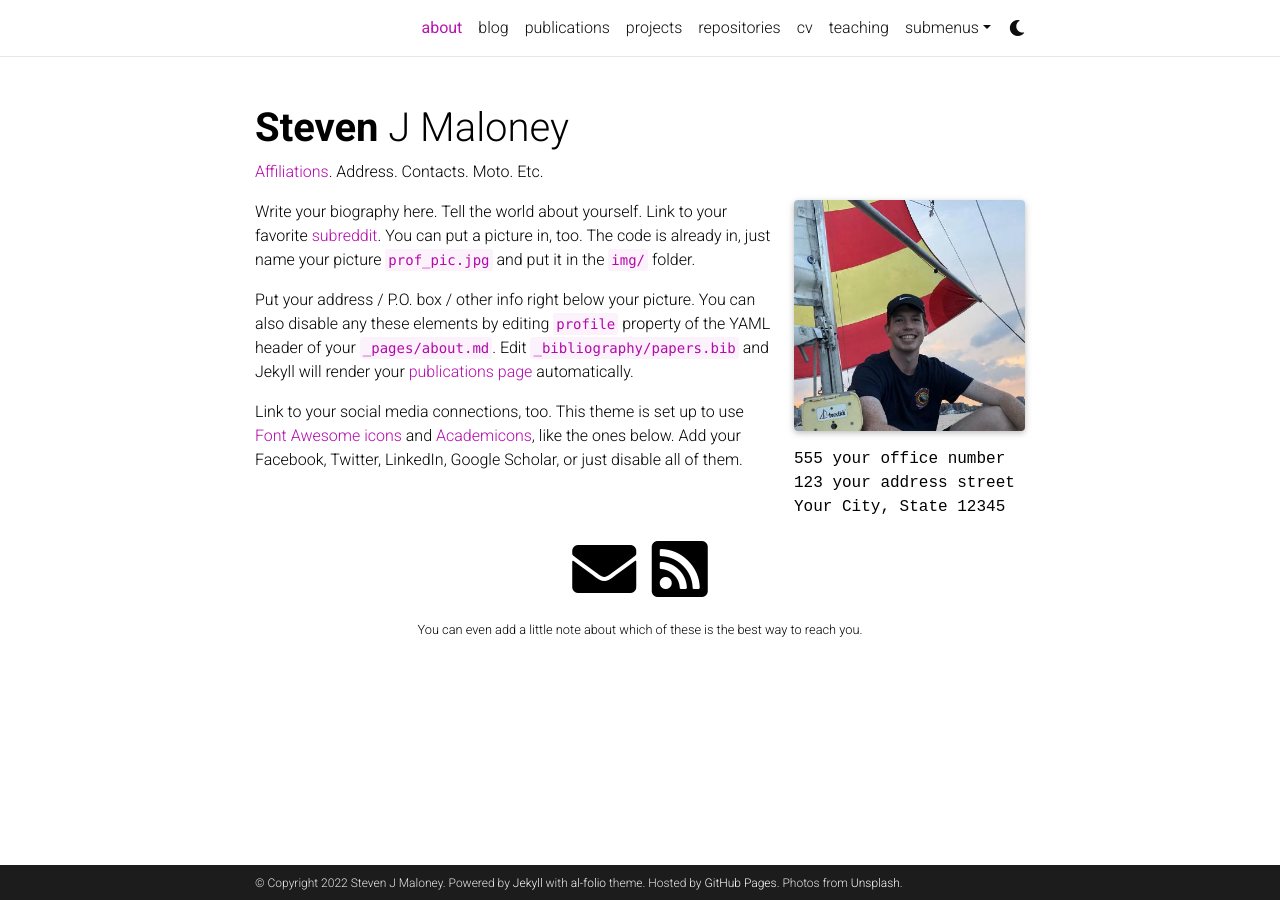
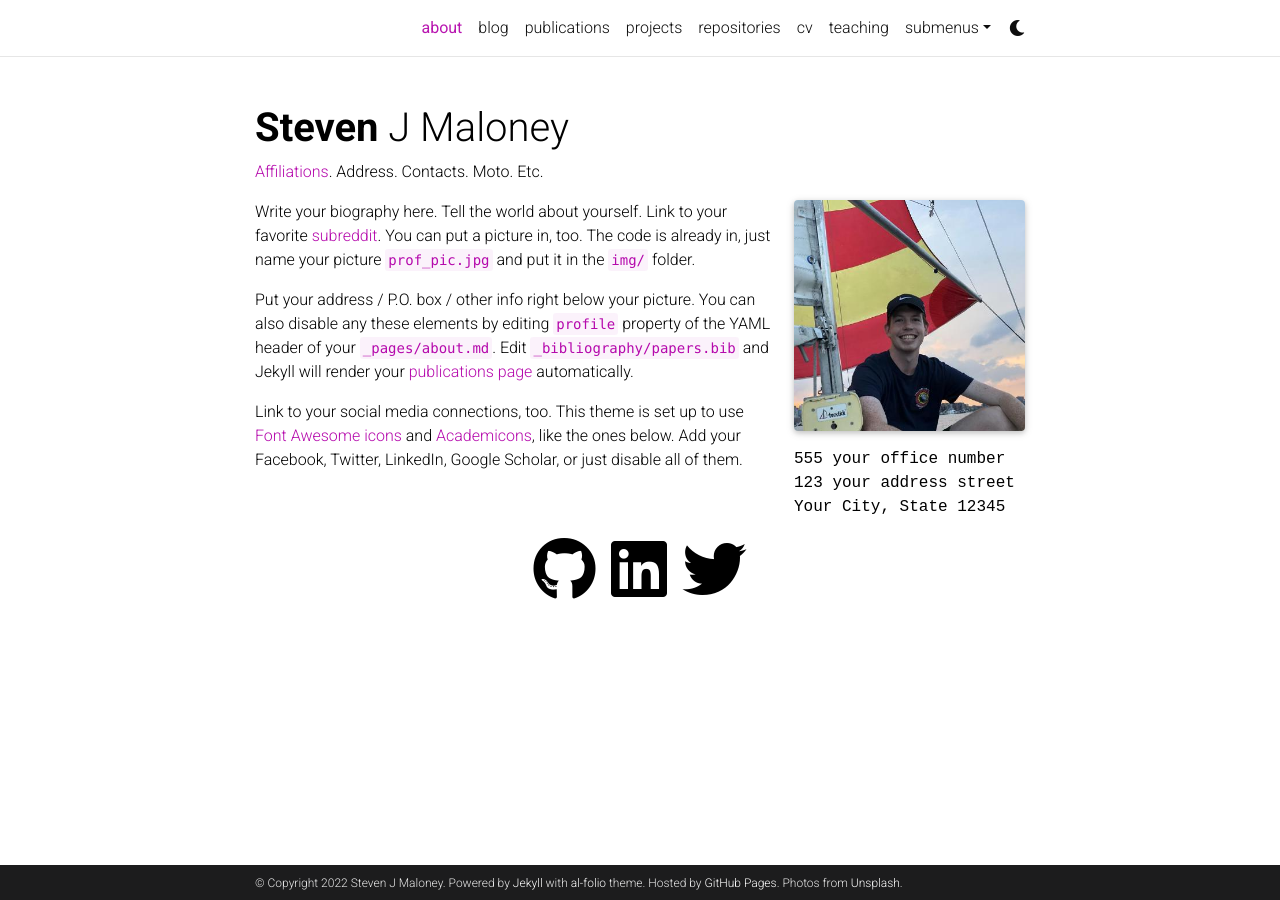
Before and after one commit to stevie1gear/stevie1gear.github.io, a Jekyll site: the page built from _pages/about.md, in a window 1280 px wide. Built offline with Jekyll 4.4.1, drawn with Linux system fonts in a browser that asks for light colours; full-size pictures stand in for the smaller copies a plugin makes; comment, search, counter and statistics services are not loaded; a style sheet for code colours, icons or effects is not loaded; part of the change alters nothing that is shown.

```diff
--- a/_config.yml
+++ b/_config.yml
@@ -6,7 +6,7 @@ title: blank # the website title (if blank, full name will be used instead)
 first_name: Steven
 middle_name: J
 last_name: Maloney
-email: you@example.com
+email:
 description: > # the ">" symbol means to ignore newlines until "footer_text:"
   A simple, whitespace theme for academics. Based on [*folio](https://github.com/bogoli/-folio) design.
 footer_text: >
@@ -41,7 +41,7 @@ repo_theme_dark: dark           # https://github.com/anuraghazra/github-readme-s
 # will use title and url fields
 # Take a look to https://github.com/jekyll/jekyll-feed for more customization
 
-rss_icon: true
+rss_icon: false
 
 # -----------------------------------------------------------------------------
 # Layout
@@ -67,10 +67,10 @@ og_image: # The site-wide (default for all links) Open Graph preview image
 # Social integration
 # -----------------------------------------------------------------------------
 
-github_username: # your GitHub user name
+github_username: stevie1gear # your GitHub user name
 gitlab_username: # your GitLab user name
-twitter_username: # your Twitter handle
-linkedin_username: # your LinkedIn user name
+twitter_username: stevie1gear # your Twitter handle
+linkedin_username: stevenjmaloney # your LinkedIn user name
 scholar_userid: # your Google Scholar ID
 semanticscholar_id: # your Semantic Scholar ID
 orcid_id: # your ORCID ID
@@ -94,7 +94,7 @@ facebook_id: # your facebook id
 discord_id: # your discord id (18-digit unique numerical identifier)
 
 contact_note: >
-  You can even add a little note about which of these is the best way to reach you.
+
 
 # -----------------------------------------------------------------------------
 # Analytics and search engine verification
```
